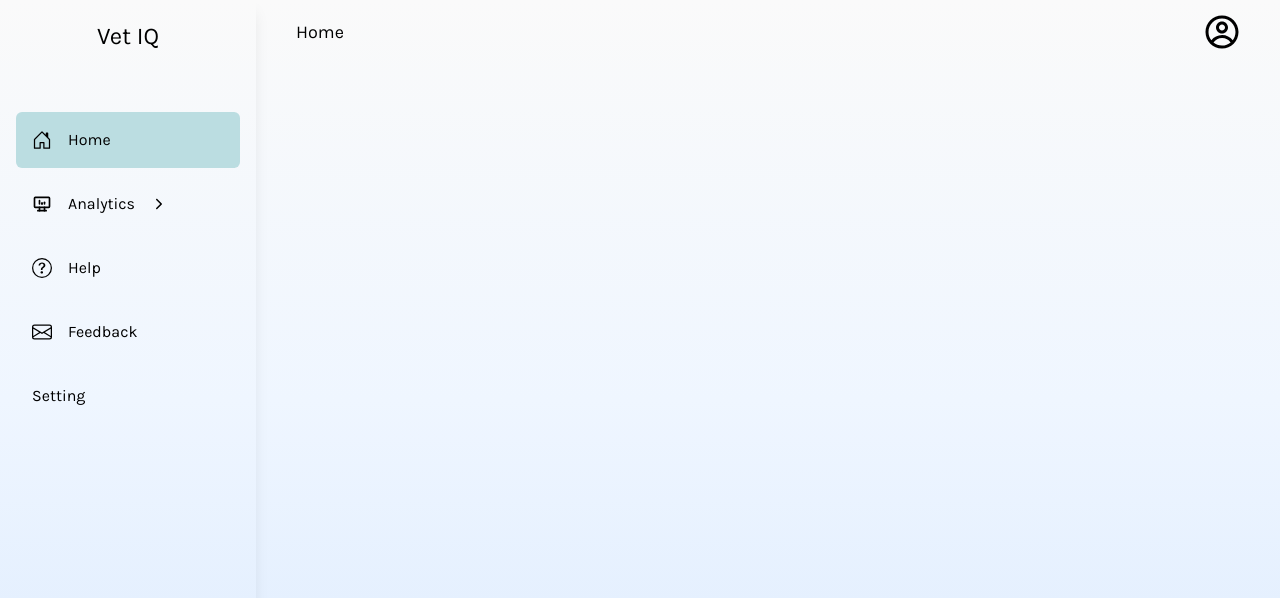
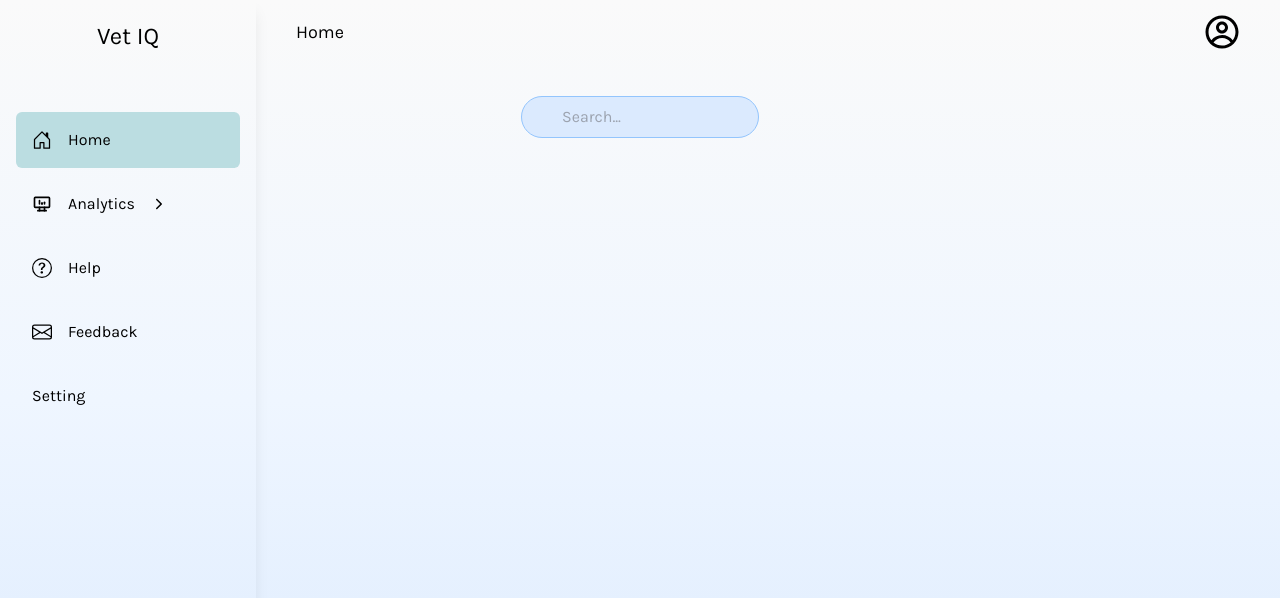
Before and after one commit to shifenghzhang/VetIQ-Web-Application, a Next.js app: page / in a window 1280 px wide. Shown: the top 598 px of the page. Built offline with nearby package versions, Linux system fonts and the light colour scheme.

Commit message:
searchbox

```diff
--- /dev/null
+++ b/src/app/_components/searchbox.tsx
@@ -0,0 +1,63 @@
+"use client"
+import React, { useState } from 'react';
+
+interface Clinic {
+    id: number;
+    name: string;
+    address: string;
+}
+
+// will use this data for testing
+const clinicsData = [
+    { id: 1, name: 'Sunshine Clinic', address: '123 Sunshine St'},
+    { id: 2, name: 'CBD Clinic', address: '456 CBD St'},
+    { id: 3, name: 'Doncaster Clinic', address: '789 Doncaster St'},
+];
+
+const SearchBox = () => {
+    const [searchTerm, setSearchTerm] = useState<string>('');
+    const [filteredClinics, setFilteredClinics] = useState<Clinic[]>(clinicsData);
+
+    // Function to handle input changes and filter results
+    const handleSearchChange = (event: React.ChangeEvent<HTMLInputElement>) => {
+        const value = event.target.value;
+        setSearchTerm(value);
+
+        // Filter the clinics based on the search term
+        const filtered = clinicsData.filter(clinic =>
+            clinic.name.toLowerCase().includes(value.toLowerCase())
+        );
+
+        setFilteredClinics(filtered);
+    };
+
+    return (
+            <div className="flex justify-center pt-4">
+                <div className="relative">
+                    <input
+                        type="search"
+                        placeholder="Search..."
+                        value={searchTerm}
+                        onChange={handleSearchChange}
+                        className="w-full pl-10 pr-4 py-2 rounded-full bg-blue-100 border border-blue-300 focus:border-blue-500 focus:outline-none focus:ring-1 focus:ring-blue-500"
+                    />
+
+                    <div className="absolute top-0 left-0 mt-2 ml-3">
+
+                    </div>
+                </div>
+
+            {searchTerm && (
+                <div className="search-results">
+                    {filteredClinics.map((clinic) => (
+                        <div key={clinic.id} className="search-result-item">
+                            {clinic.name}
+                        </div>
+                    ))}
+                </div>
+            )}
+        </div>
+    );
+};
+
+export default SearchBox;
--- a/src/app/layout.tsx
+++ b/src/app/layout.tsx
@@ -1,4 +1,5 @@
 import "~/styles/globals.css";
+
 
 import { Karla } from "next/font/google";
 
@@ -6,6 +7,7 @@ import { Karla } from "next/font/google";
 import Appbar from "./_components/appbar";
 import Header from "./_components/header";
 import PageWrapper from "./_components/pagewrapper";
+import SearchBox from './_components/searchbox';
 
 const karla = Karla({
   subsets: ["latin"],
@@ -36,6 +38,7 @@ export default function RootLayout({
           <div className="flex h-full w-full flex-col">
             <Header />
             <PageWrapper>{children}</PageWrapper>
+            <SearchBox />
           </div>
         </div>
 
```
